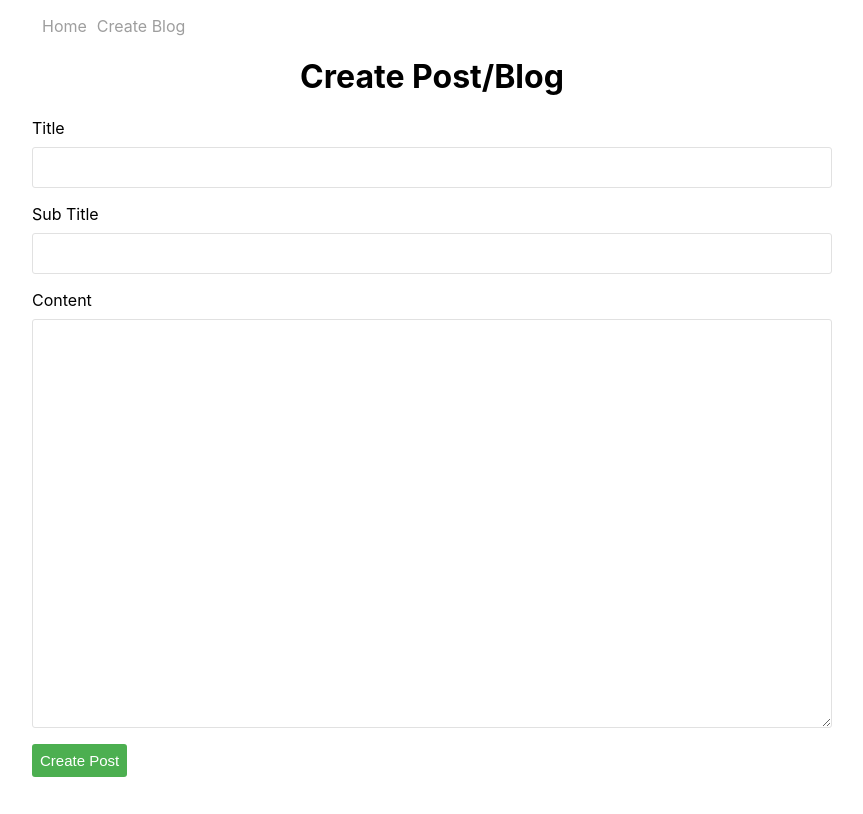
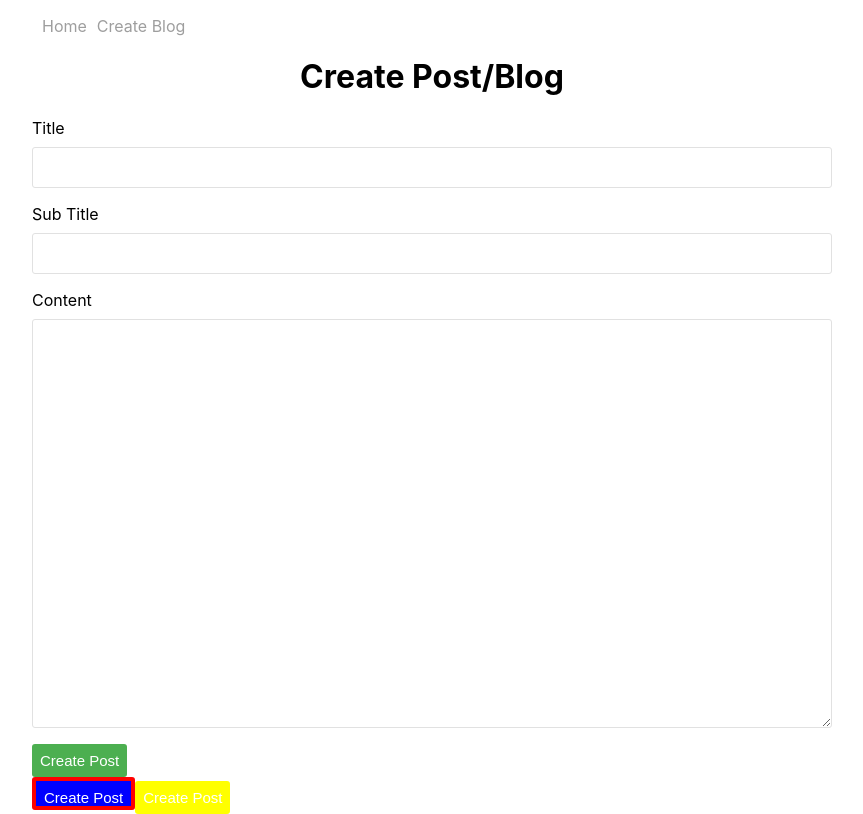
Before and after one commit to govardhan-kl/REACT-Blog, a React (Create React App) app: page /create-post in a window 1280 px wide. Shown: the whole page, without its empty margins (208-1071 px from the left). Built offline with nearby package versions, Linux system fonts and the light colour scheme.

Commit message:
Impleneted Dynamic Styling

```diff
--- a/src/coponents/CreatePost.js
+++ b/src/coponents/CreatePost.js
@@ -5,6 +5,24 @@
 
 //telling to scope a button css file to CreatePost componenet by using CSS MODULES
 import classes from "./Button.module.css";
+
+//styling dynamically
+import styled, {css} from "styled-components";
+
+const StyledButton = styled.button`
+  height: 33px;
+  background: ${(props)=>props.primary ? "blue" : "yellow"};
+  border: 0;
+  color: #fff;
+  padding: 8px;
+  font-size: 15px;
+  border-radius: 3px;
+  cursor: pointer;
+  ${(props) => props.primary && css`
+    border: 4px solid red;
+  `}
+`;
+
 
 function CreatePost() {
 
@@ -62,6 +80,8 @@
         {/* <button className="create-post-btn">Create Post</button> */}
         <button className={classes.createPostBtn}>Create Post</button>
       </form>
+      <StyledButton primary>Create Post </StyledButton>
+      <StyledButton>Create Post </StyledButton>
     </div>
   );
 }
--- a/src/coponents/Navbar.js
+++ b/src/coponents/Navbar.js
@@ -1,11 +1,22 @@
 import { Link } from "react-router-dom";
+import styled from "styled-components";
+
+//to style third party componets like <Link>
+const StyledLink = styled(Link)`
+  text-decoration: none;
+  color: #9e9e9e;
+
+  &:hover{
+    text-decoration: underline;
+  }
+`;
 
 function Navbar() {
     return (
       <div>
         <ul id="nav">
           {/* Link is coming from react-router-dom */}
-          <li><Link to="/">Home</Link> </li>
+          <li><StyledLink to="/">Home</StyledLink> </li>
           {/* <li><Link to="/post/:postid">View Blog</Link> </li> */}
           <li><Link to="/create-post">Create Blog</Link> </li>
           {/* <li><a href="/home">Test</a></li> */}
```
